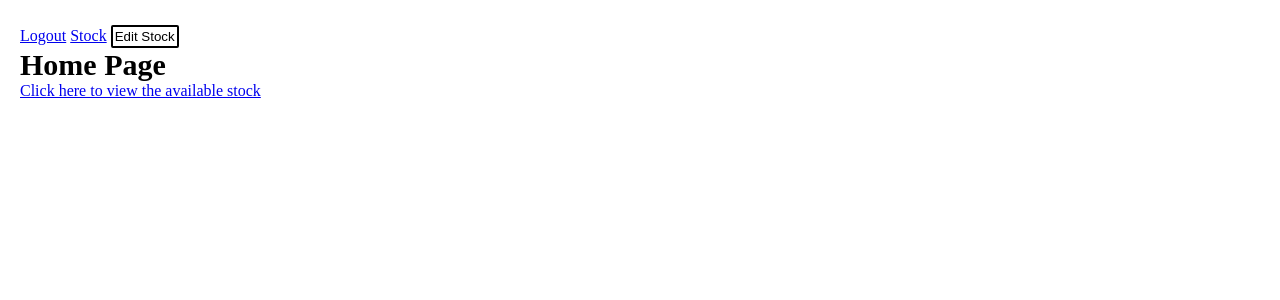
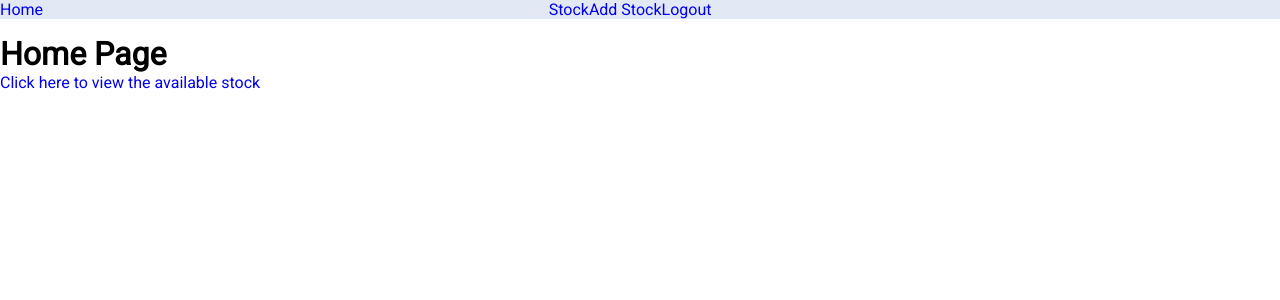
Before and after one commit to JZTNicklas/Eksamen, a Flask app: page / in a window 1280 px wide. Shown: the top 300 px of the page. Run offline with Flask 2, Linux system fonts and the light colour scheme; a user stored in the database is signed in.

Commit message:
Fixed signup error

```diff
--- a/store/routes.py
+++ b/store/routes.py
@@ -34,27 +34,22 @@ def addStock():
 def signup():
 	form=RegistrationForm()
 	if form.validate_on_submit():
-		print("validated")
-		if form.username.data != Users.query.filter_by(username=form.username.data).first().username:
-			print("username unique",form.username.data)
-			if form.email.data != Users.query.filter_by(email=form.email.data).first().email:
-				print("email unique", form.email.data)
-				user = Users(email=form.email.data,username=form.username.data,password=form.password.data)
-				print(user)
-				db.session.add(user)
-				db.session.commit()
-				return redirect('/login')
-			else:
-				pass
+		if Users.query.filter_by(username=form.username.data).first():
+			return render_template("signup.html", form=form)
+		if Users.query.filter_by(email=form.email.data).first():
+			return render_template("signup.html", form=form)
+		user = Users(email=form.email.data,username=form.username.data,password=form.password.data)
+		db.session.add(user)
+		db.session.commit()
+		return redirect('/login')
 	return render_template("signup.html", form=form)
+
 
 
 
 
 @app.route('/login', methods=["GET","POST"])
 def login():
-	if current_user.is_authenticated:
-		return redirect('/home')
 	form=LoginForm()
 	if form.validate_on_submit():
 		user = Users.query.filter_by(username=form.username.data).first()
@@ -63,11 +58,7 @@ def login():
 			next_page = request.args.get('next')
 			if next_page:
 				return redirect(next_page)
-			print("Succes")
 			return redirect('/home')
-		else:
-			pass
-	print("not Succes")
 	return render_template("login.html", form=form)
 
 @app.route('/logout')
--- a/store/static/css/main.css
+++ b/store/static/css/main.css
@@ -1,7 +1,8 @@
 * {
   box-sizing: border-box;
   margin: 0;
-  padding: 0; }
+  padding: 0;
+  font-family: 'Roboto', sans-serif; }
 
 header {
   display: flex;
@@ -10,28 +11,34 @@ header {
 h1 {
   display: flex;
   justify-content: center;
-  font-size: 30px; }
+  font-size: 2rem; }
 
-#contentWrapper {
-  margin: 20px; }
-
-button {
-  margin-top: 5px;
-  padding: 2px;
-  background-color: white;
-  border: solid black 2px;
-  border-radius: 2px; }
+#contentWrapper a {
+  text-decoration: none; }
+#contentWrapper #navbar {
+  display: flex;
+  justify-content: space-around;
+  background-color: rgba(160, 182, 217, 0.3);
+  margin: 0 0 1rem 0; }
+  #contentWrapper #navbar #userHandling {
+    width: 100%;
+    display: flex;
+    justify-content: space-between; }
+  #contentWrapper #navbar #userStock {
+    width: 100%;
+    display: flex;
+    justify-content: end; }
 
 table {
   width: 100%;
-  border: 1px solid black;
+  border: .1rem solid black;
   border-collapse: collapse; }
   table th {
-    height: 50px;
+    height: 3rem;
     width: 33%;
-    border: 1px solid black;
-    padding: 5px; }
+    border: .1rem solid black;
+    padding: .3rem; }
   table td {
-    height: 25px;
-    border: 1px solid black;
-    padding: 5px; }
+    height: 2rem;
+    border: .1rem solid black;
+    padding: .3rem; }
--- a/store/static/css/main.scss
+++ b/store/static/css/main.scss
@@ -2,6 +2,7 @@
 	box-sizing: border-box;
 	margin: 0;
 	padding: 0;
+	font-family: 'Roboto', sans-serif;
 }
 header {
 	display: flex;
@@ -10,37 +11,48 @@ header {
 h1 {
 	display: flex;
 	justify-content: center;
-	font-size: 30px;
+	font-size: 2rem;
 }
 
 #contentWrapper {
-	margin: 20px;
-
+	a {
+		text-decoration: none;
+	}
+	#navbar {
+		display: flex;
+		justify-content: space-around;
+		background-color: rgba(160, 182, 217, 0.3);
+		margin: 0 0 1rem 0;
+		#userHandling {
+			width: 100%;
+			display: flex;
+			justify-content: space-between;
+		}
+		#userStock {
+			width: 100%;
+			display: flex;
+			justify-content: end;
+		}
+	}
 }
 
-button {
-	margin-top: 5px;
-	padding: 2px;
-	background-color: white;
-	border: solid black 2px;
-	border-radius: 2px;
-}
+
 
 table {
 	width: 100%;
-	border:1px solid black;
+	border:.1rem solid black;
 	border-collapse: collapse;
 
 	th {
-		height: 50px;
+		height: 3rem;
 		width: 33%;
-		border:1px solid black;
-		padding: 5px;
+		border:.1rem solid black;
+		padding: .3rem;
 	}
 
 	td {
-		height: 25px;
-		border:1px solid black;
-		padding: 5px;
+		height: 2rem;
+		border:.1rem solid black;
+		padding: .3rem;
 	}
 }
--- a/store/templates/template.html
+++ b/store/templates/template.html
@@ -3,20 +3,26 @@
 <head>
 	<title>Store</title>
 	<link rel="stylesheet" href="{{ url_for('static', filename='css/main.css') }}">
+	<link href="https://fonts.googleapis.com/css?family=Roboto&display=swap" rel="stylesheet">
 </head>
 <body>
 	<div id="contentWrapper">
-		<div>
+		<div id="navbar">
+			<a href="/home">Home</a>
+			<div id="userStock">
 				{% if current_user.is_authenticated %}
-				<a href="/logout">Logout</a>
 					<a href="/stock">Stock</a>
 					{% if current_user.isAdmin() %}
-					<a href="/addStock"><button>Edit Stock</button></a>
+						<a href="/addStock">Add Stock</a>
 					{% endif %}
+			</div>
+			<div id="userHandling">
+				<a href="/logout">Logout</a>
 				{% else %}
 					<a href="/login">Login</a>
 					<a href="/signup">Sign up</a>
 				{% endif %}
+			</div>
 		</div>
 		<header>
 			{% block headline %}
```
Also changed, not shown: store/site.db. Lines whose indentation alone changed are shown as unchanged.
